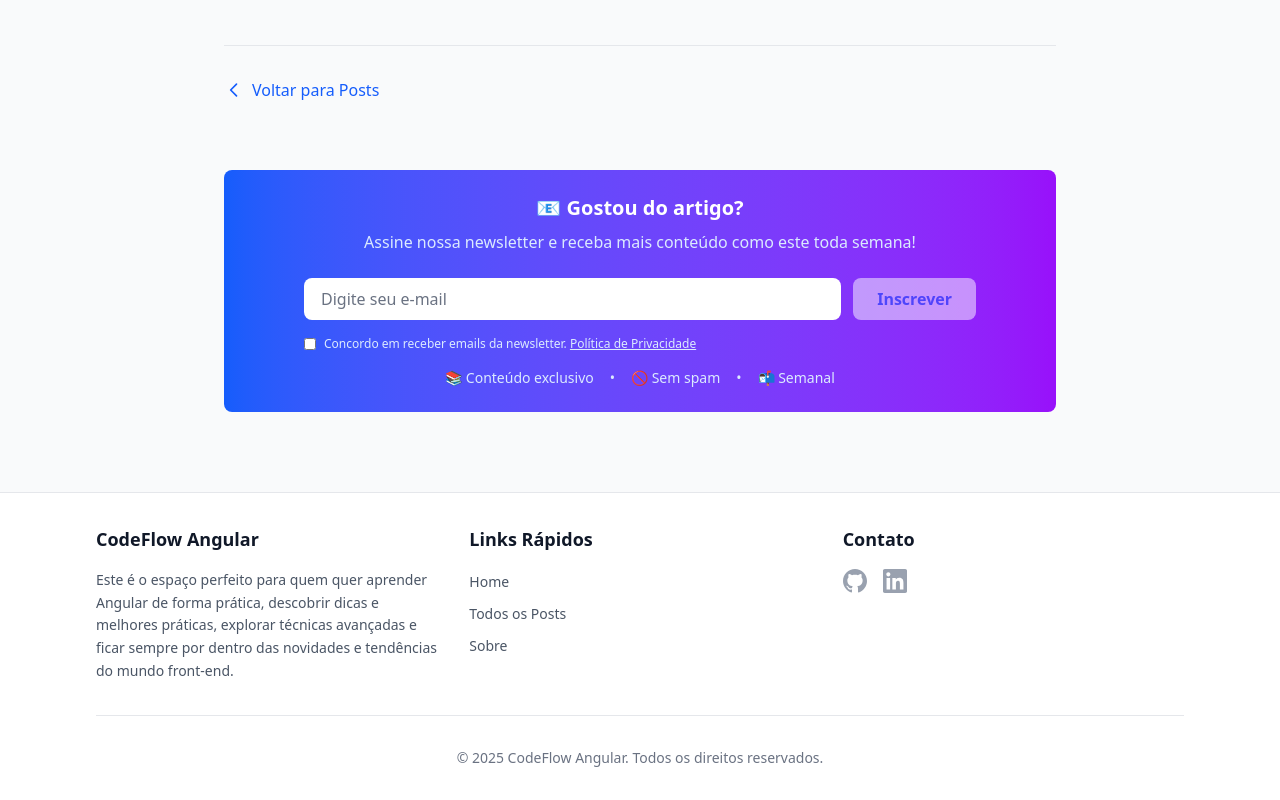
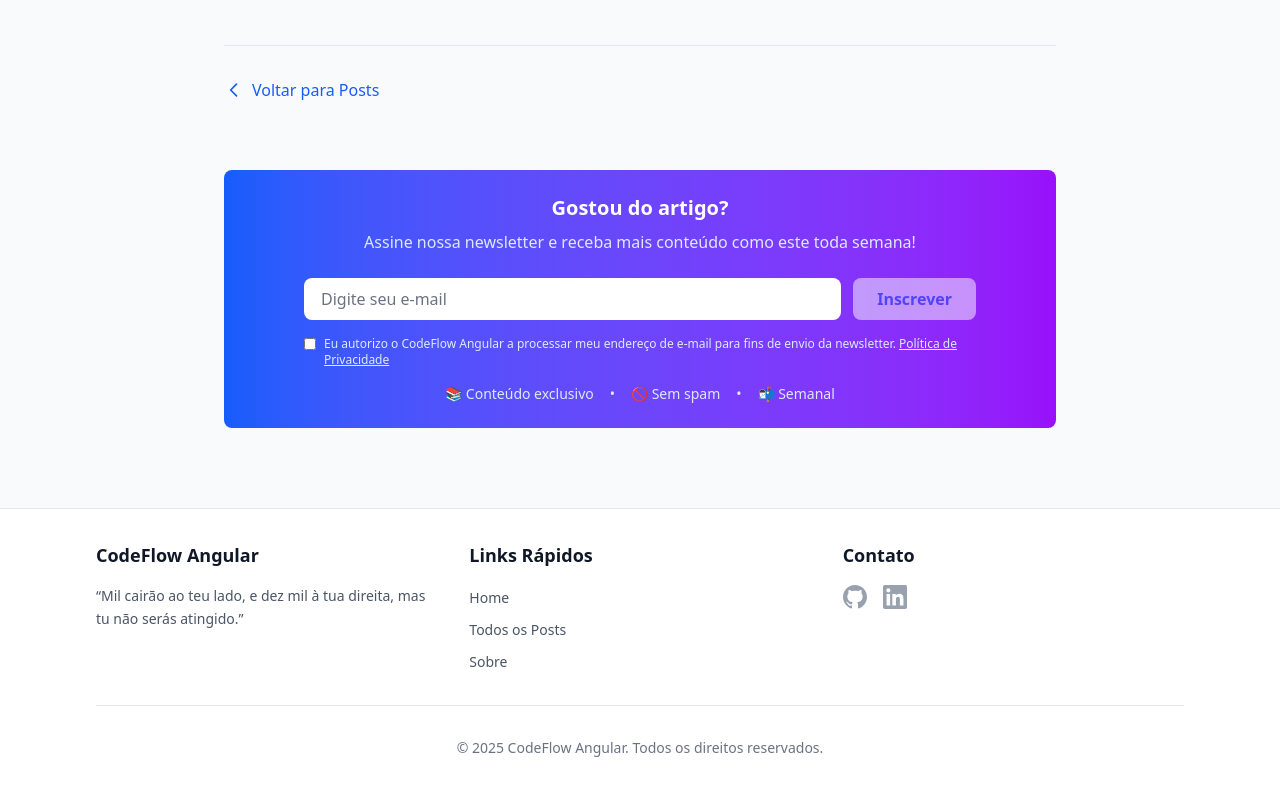
Before and after one commit to branzan-pablo/CodeFlow-, an Angular app: page /posts/comecando-com-angular-20 in a window 1280 px wide. Shown: the part 4643-5443 px from the top of the page. Built offline with nearby package versions, Linux system fonts and the light colour scheme.

Commit message:
chore: update footer description and newsletter consent text
- Change footer description to biblical quote
- Remove emoji from newsletter compact title
- Update newsletter consent text with proper privacy statement

```diff
--- a/src/app/components/footer/footer.component.ts
+++ b/src/app/components/footer/footer.component.ts
@@ -12,10 +12,8 @@ import { Component, signal } from '@angular/core';
               {{ title() }}
             </h3>
             <p class="text-gray-600 text-sm leading-relaxed">
-              Este é o espaço perfeito para quem quer aprender Angular de forma
-              prática, descobrir dicas e melhores práticas, explorar técnicas
-              avançadas e ficar sempre por dentro das novidades e tendências do
-              mundo front-end.
+              “Mil cairão ao teu lado, e dez mil à tua direita, mas tu não serás
+              atingido.”
             </p>
           </div>
 
--- a/src/app/components/newsletter/newsletter-compact.component.ts
+++ b/src/app/components/newsletter/newsletter-compact.component.ts
@@ -13,7 +13,7 @@ import { NewsletterService } from '../../services/newsletter.service';
       <div class="max-w-2xl mx-auto">
         <!-- Header -->
         <div class="text-center mb-6">
-          <h3 class="text-xl font-bold mb-2">📧 Gostou do artigo?</h3>
+          <h3 class="text-xl font-bold mb-2">Gostou do artigo?</h3>
           <p class="text-blue-100">
             Assine nossa newsletter e receba mais conteúdo como este toda
             semana!
@@ -97,7 +97,8 @@ import { NewsletterService } from '../../services/newsletter.service';
               class="mt-0.5 h-3 w-3 text-white border-blue-300 rounded focus:ring-white focus:ring-1"
             />
             <label for="compact-consent">
-              Concordo em receber emails da newsletter.
+              Eu autorizo o CodeFlow Angular a processar meu endereço de e-mail
+              para fins de envio da newsletter.
               <span class="underline cursor-pointer"
                 >Política de Privacidade</span
               >
```
